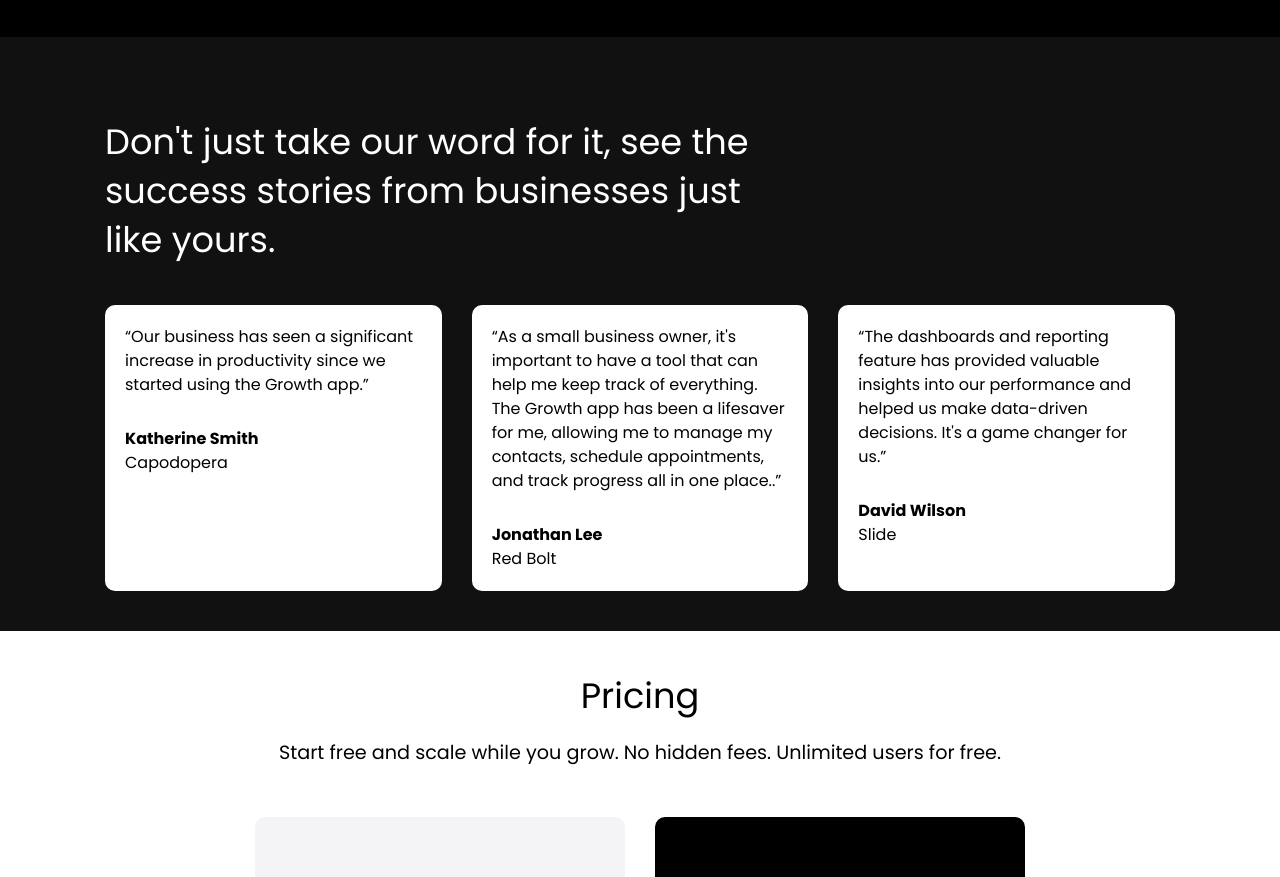
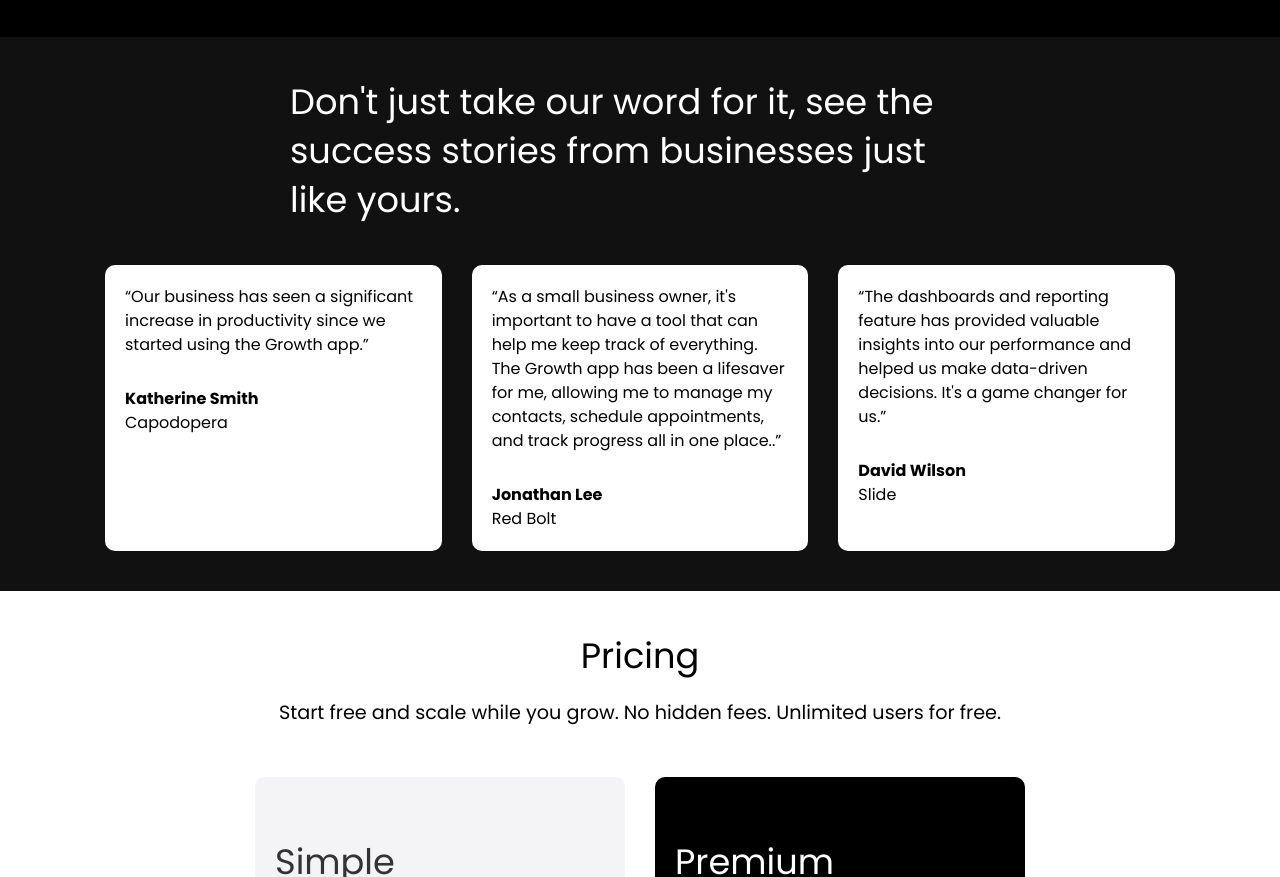
Before and after one commit to Nyczuuu/saas-growth-app, a plain HTML site: page index.html in a window 1280 px wide. Shown: the part 1421-2298 px from the top of the page. Drawn offline with Linux system fonts and the light colour scheme.

Commit message:
Update styles.css

```diff
--- a/assets/css/styles.css
+++ b/assets/css/styles.css
@@ -116,7 +116,7 @@ img {
 
 .testimonials .testimonials-heading {
   width: 700px;
-  margin-bottom: 40px;
+  margin: 0 auto 40px;
 }
 
 .testimonials .testimonials-grid {
```
